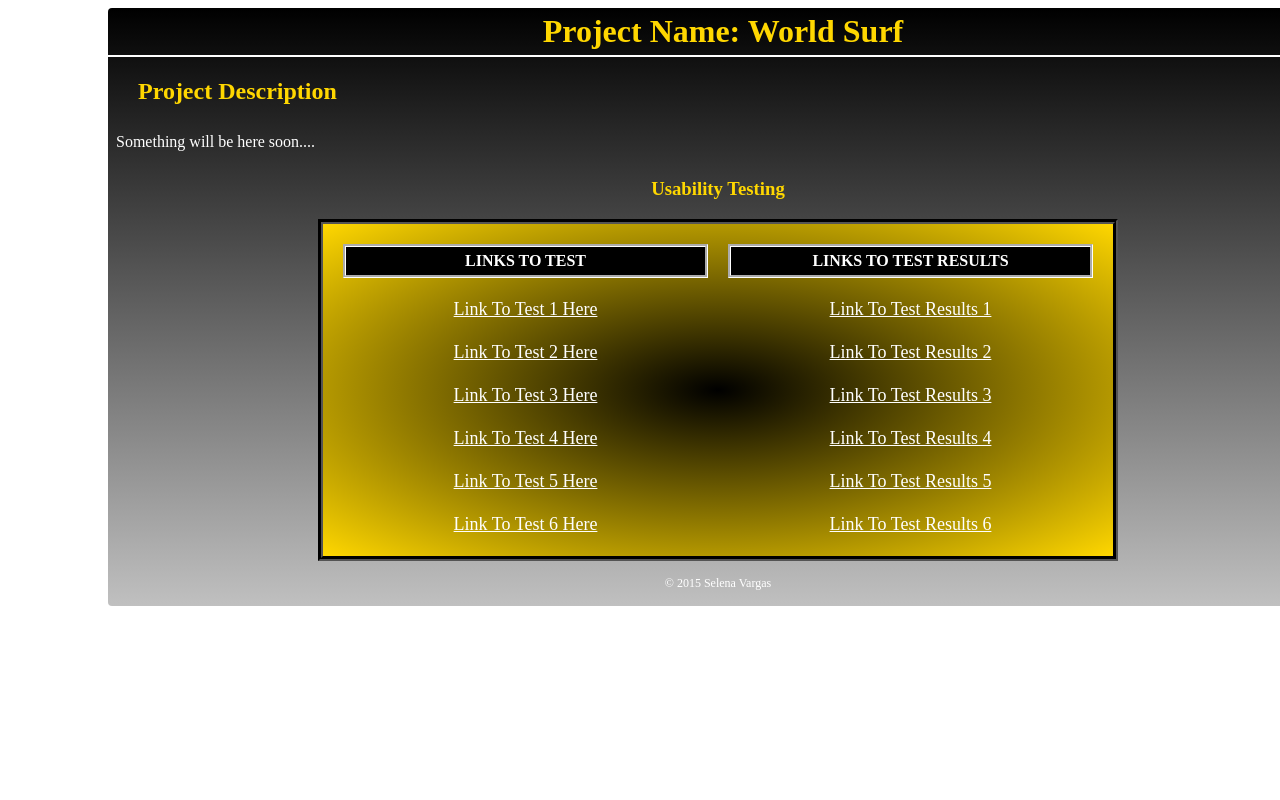
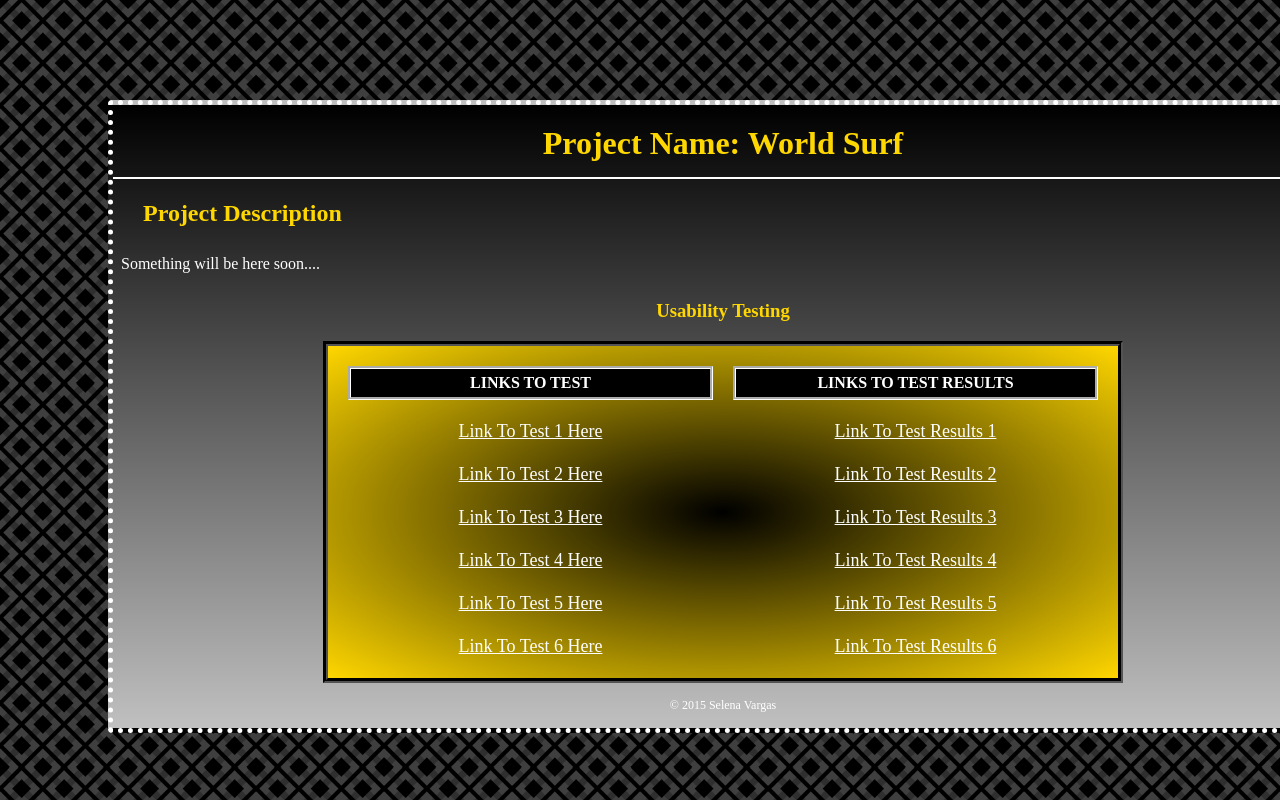
Before and after one commit to Smvargas787/WI-U, a plain HTML site: page index.html in a window 1280 px wide. Shown: the top 800 px of the page. Drawn offline with Linux system fonts and the light colour scheme.

Commit message:
Completed LP Template now with new background

```diff
--- a/css/main.css
+++ b/css/main.css
@@ -5,12 +5,17 @@
       width: 1220px;
       margin-right: 100px;
       margin-left: 100px;
-      margin-top: auto;
+      margin-top: 100px;
       margin-bottom: auto;
       border-radius: 4px;
+      border: 5px dotted #ffffff;
   }
 
   /*Body*/
+  body{
+      background-image:url("../images/dark-square.gif");
+      background-repeat: repeat;
+  }
 
   /*Header*/
   h1, h2, h3{
@@ -23,11 +28,11 @@
       padding-bottom:10px;
       margin-top:5px;
       text-align: center;
-      width: 1220px;
+      width: 1190px;
   }
 
   #Title{
-      padding: 5px;
+      padding: 15px;
   }
 
   /*Heading 2*/
@@ -77,6 +82,7 @@ table td{
       text-align: center;
 }
 
+/*Table Links*/
 td a{
     color: #ffffff;
 }
```
Also changed, not shown: images/dark-canvas.gif (added), images/dark-square.gif (added), 1 other file.
